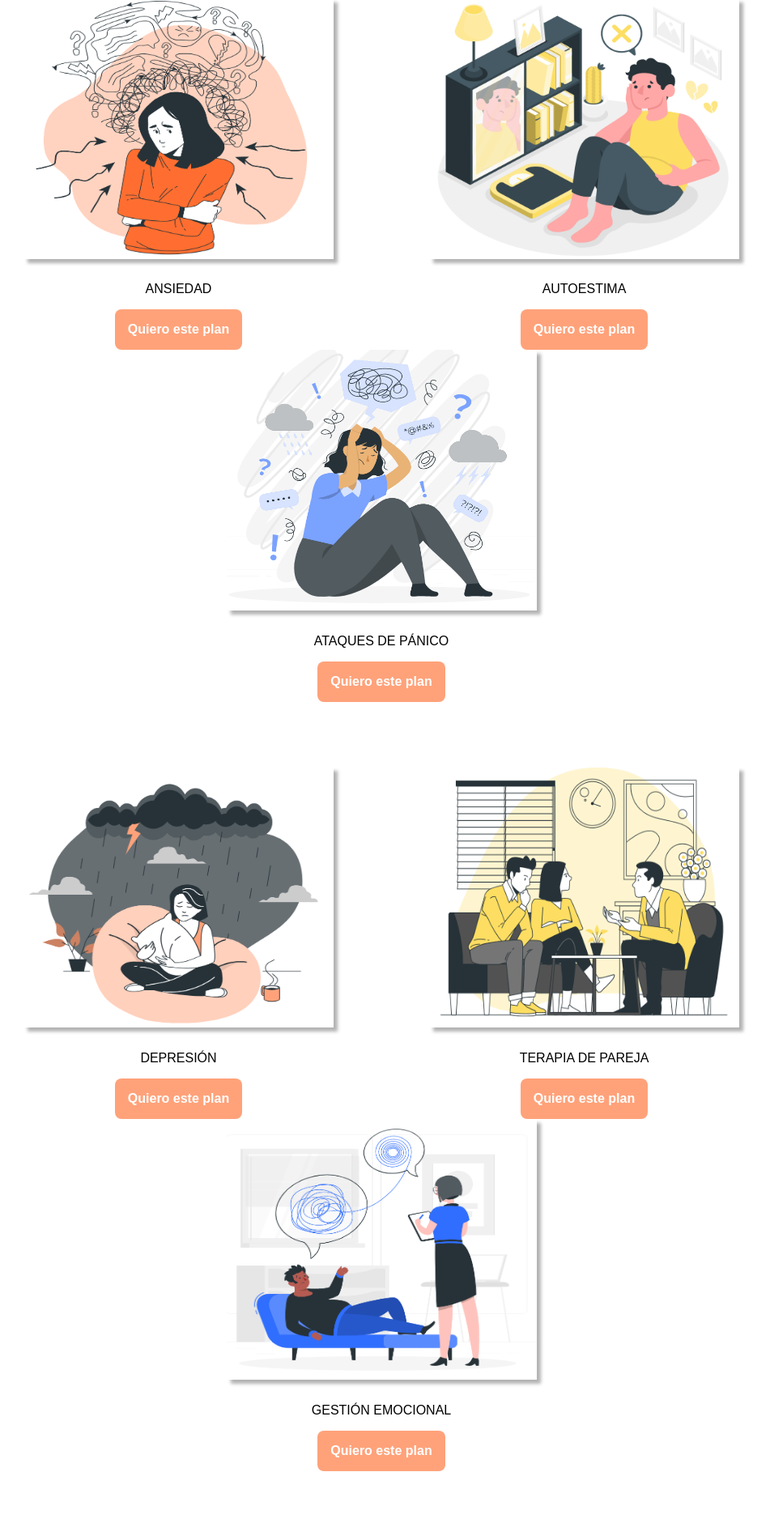
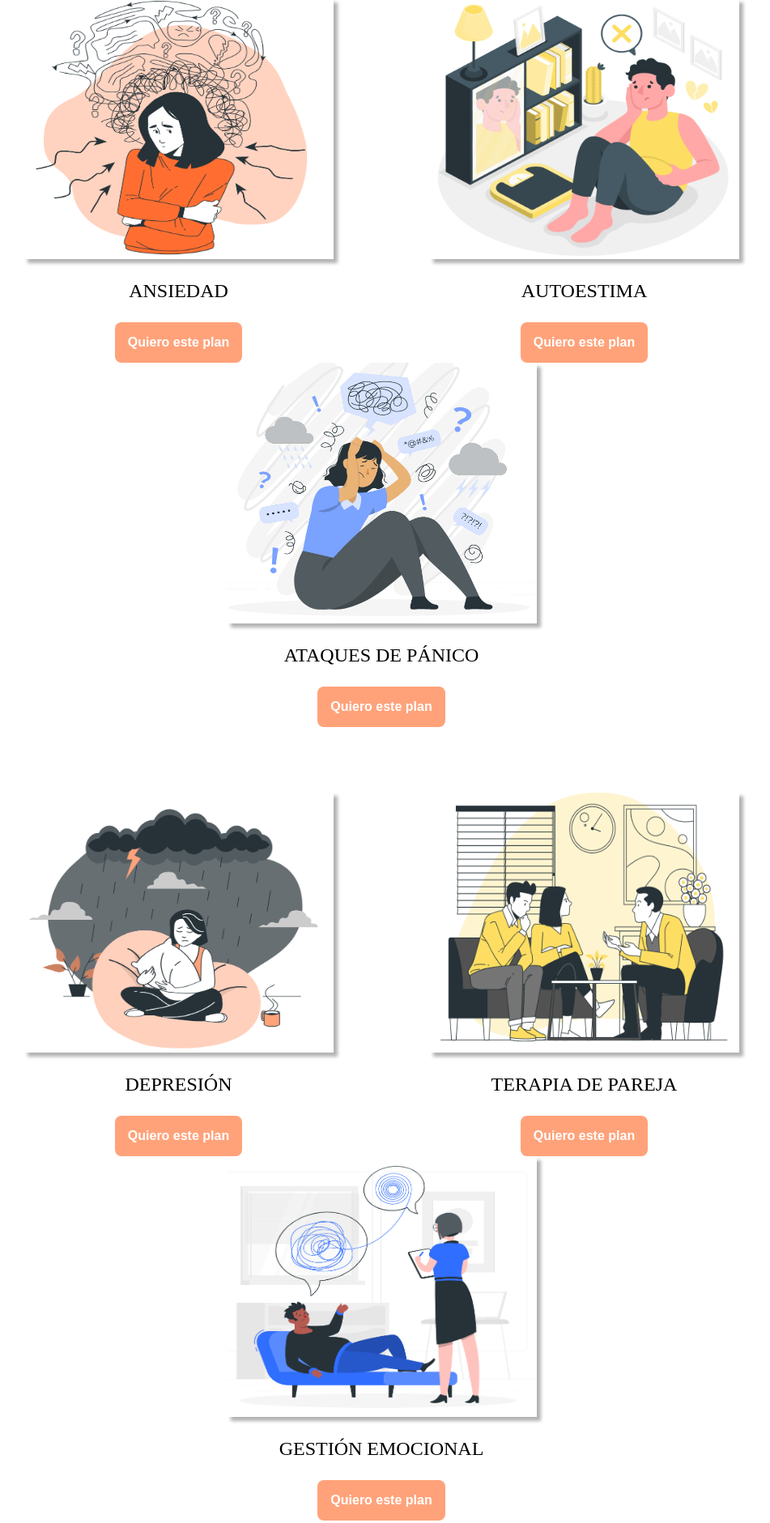
Before and after one commit to JGarciaRegueiro/MiPazMental, a plain HTML site: page terapias.html in a window 1280 px wide. Shown: the part 221-2102 px from the top of the page at 81% size, without its empty margins (169-1120 px from the left). Drawn offline with Linux system fonts and the light colour scheme.

Commit message:
modificando parráfos tarjetas terapias

```diff
--- a/css/styles.css
+++ b/css/styles.css
@@ -375,7 +375,6 @@ width:383px;
 height:322px;
 transition:box-shadow 0.5s ease 0s;
 box-shadow: 5px 5px 4px 0px rgba(0,0,0,0.3);
-margin-bottom: 1rem;
 }
 
 .img_terapias:hover{
--- a/terapias.html
+++ b/terapias.html
@@ -30,51 +30,51 @@
     <div class="contenedor_tarjetas-terapias">
         <div class="tarjeta-terapia">
             <img class="img_terapias "src="img/ansiedad.PNG" alt="ansiedad">
-            <p class="tarteja__title">ANSIEDAD</p>
+            <p class="version2-h3">ANSIEDAD</p>
             <button class="button button__primario">Quiero este plan</button>
         </div>
         <div class="">
             <img class="img_terapias" src="img/autoestima.PNG" alt="autoestima">
-            <p class="tarteja__title">AUTOESTIMA</p>
+            <p class="version2-h3">AUTOESTIMA</p>
             <button class="button button__primario">Quiero este plan</button>
         </div>
         <div class="">
                 <img class="img_terapias" src="img/panico.PNG" alt="panico">
-                <p class="tarteja__title">ATAQUES DE PÁNICO</p>
+                <p class="version2-h3">ATAQUES DE PÁNICO</p>
                 <button class="button button__primario">Quiero este plan</button>
         </div>
     </div>
     <div class="contenedor_tarjetas-terapias">
         <div clas="">
             <img class="img_terapias" src="img/depresion.PNG" alt="depresion">
-            <p class="tarteja__title">DEPRESIÓN</p>
+            <p class="version2-h3">DEPRESIÓN</p>
             <button class="button button__primario">Quiero este plan</button>
         </div>
         <div>
             <img class="img_terapias" src="img/pareja.PNG" alt="terapiapareja">
-            <p class="tarteja__title">TERAPIA DE PAREJA</p>
+            <p class="version2-h3">TERAPIA DE PAREJA</p>
             <button class="button button__primario">Quiero este plan</button>
         </div>
         <div class="">
             <img class="img_terapias" src="img/emocional.PNG" alt="emocional">
-            <p class="tarteja__title">GESTIÓN EMOCIONAL</p>
+            <p class="version2-h3">GESTIÓN EMOCIONAL</p>
             <button class="button button__primario">Quiero este plan</button>
         </div>
     </div>
     <div class="contenedor_tarjetas-terapias">
         <div clas="tarjeta-terapia">
             <img class="img_terapias" src="img/coaching.PNG" alt="coaching">
-            <p class="tarteja__title">COACHING</p>
+            <p class="version2-h3">COACHING</p>
             <button class="button button__primario">Quiero este plan</button>
         </div>
         <div>
             <img class="img_terapias" src="img/personal.PNG" alt="desarrollopersonal">
-            <p class="tarteja__title">DESARROLLO PERSONAL</p>
+            <p class="version2-h3">DESARROLLO PERSONAL</p>
             <button class="button button__primario">Quiero este plan</button>
         </div>
         <div>
             <img class="img_terapias" src="img/autocontrol.png" alt="autocontrol">
-            <p class="tarteja__title">AUTOCONTROL</p>
+            <p class="version2-h3">AUTOCONTROL</p>
             <button class="button button__primario">Quiero este plan</button>
         </div>
     </main>
```
